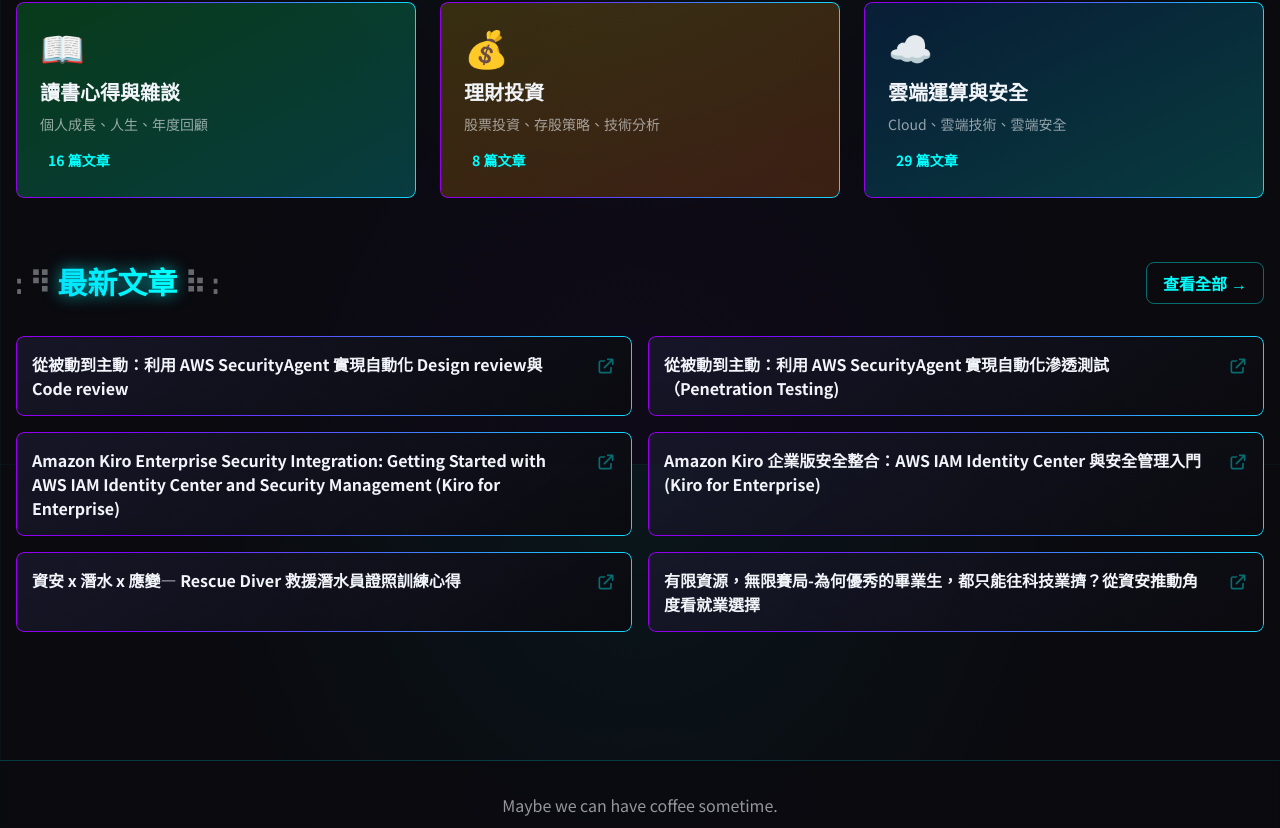
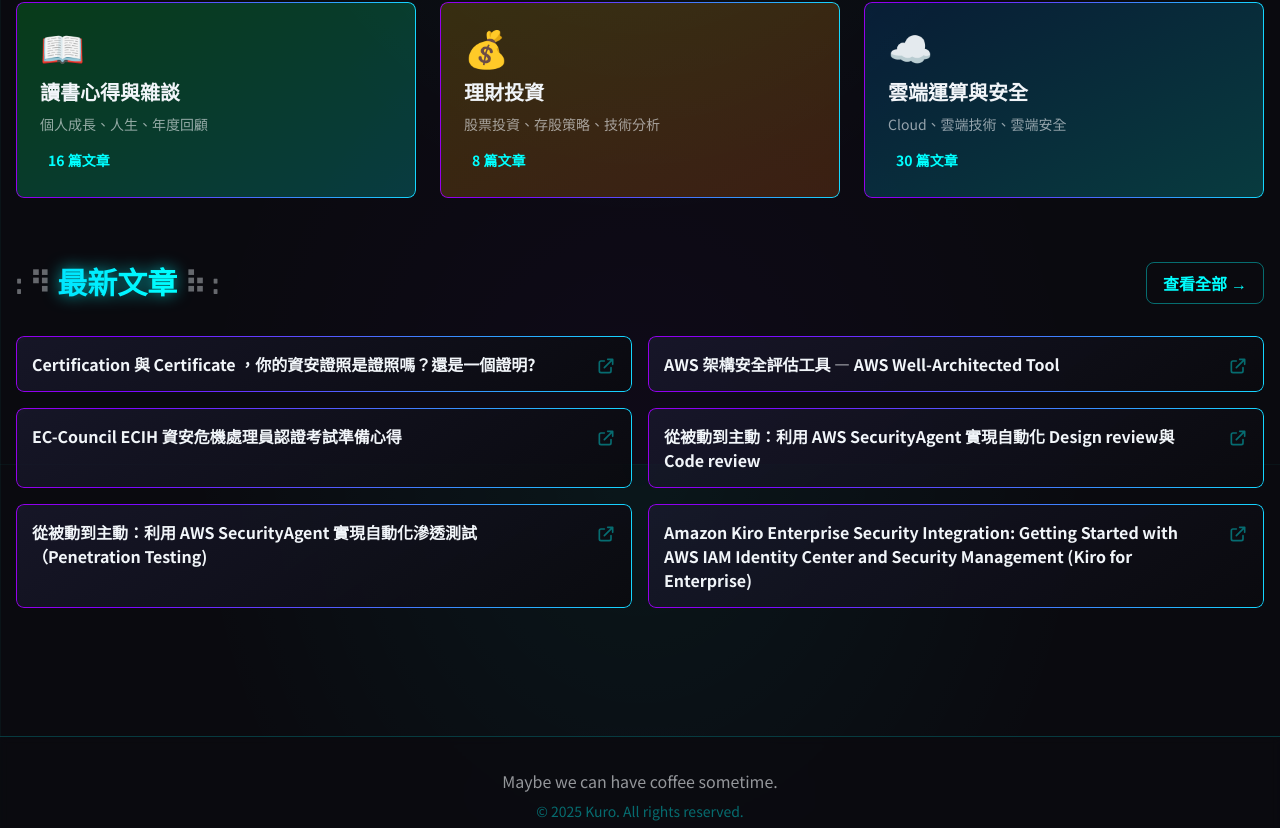
Before and after one commit to kuronetwork/kuronetwork.github.io, a Next.js app: page / in a window 1280 px wide. Shown: the part 1136-1964 px from the top of the page. Built offline with nearby package versions, Linux system fonts and the light colour scheme.

Commit message:
Update articles.ts

```diff
--- a/data/articles.ts
+++ b/data/articles.ts
@@ -7,6 +7,8 @@
 
 export const articles: Article[] = [
   // 資訊安全
+  { id: 100, title: "Certification 與 Certificate ，你的資安證照是證照嗎？還是一個證明?", category: "資訊安全", url: "https://medium.com/blacksecurity/certificationandcertificate-fd65974c9c46" },
+  { id: 98, title: "EC-Council ECIH 資安危機處理員認證考試準備心得", category: "資訊安全", url: "https://medium.com/blacksecurity/ecih-813469149d4e " },
   { id: 71, title: "釣魚測試(Phishing Tests) VS. 消防演練(Fire Drills) — 有趣的觀點微分析", category: "資訊安全", url: "https://medium.com/blacksecurity/firedrill-a0763fcbc35d" },
   { id: 61, title: "資安思維、強韌身心：資安人的健康啟示 — 為什麼要運動？將資安觀念套用到你的日常生活，提升你的身體韌性！", category: "資訊安全", url: "https://medium.com/blacksecurity/workout-d40a34b19194" },
   { id: 60, title: "EC-Council CEH Practical / Master 準備心得 — 讓理論與實作相輔相成的學習", category: "資訊安全", url: "https://medium.com/blacksecurity/ceh-practical-master-3e80cac180a2" },
@@ -35,6 +37,7 @@
   { id: 37, title: "資訊安全-金融業資訊安全技術法規要求簡介", category: "資訊安全", url: "https://medium.com/blacksecurity/資訊安全-金融業資訊安全技術法規要求簡介-d3bb8d66a308" },
 
   // 雲端運算與安全
+  { id: 99, title: "AWS 架構安全評估工具 — AWS Well-Architected Tool", category: "雲端運算與安全", url: "https://medium.com/blacksecurity/awswellarchitected-43bbddf39abb" },
   { id: 97, title: "從被動到主動：利用 AWS SecurityAgent 實現自動化 Design review與 Code review", category: "雲端運算與安全", url: "https://medium.com/blacksecurity/designreview-7a8e936a1045" },
   { id: 96, title: "從被動到主動：利用 AWS SecurityAgent 實現自動化滲透測試 （Penetration Testing)", category: "雲端運算與安全", url: "https://medium.com/blacksecurity/secagentpt-bdc1a14e860b" },
   { id: 95, title: "Amazon Kiro Enterprise Security Integration: Getting Started with AWS IAM Identity Center and Security Management (Kiro for Enterprise)", category: "雲端運算與安全", url: "https://medium.com/blacksecurity/amazon-kiro-enterprise-b39782221648" },
```
